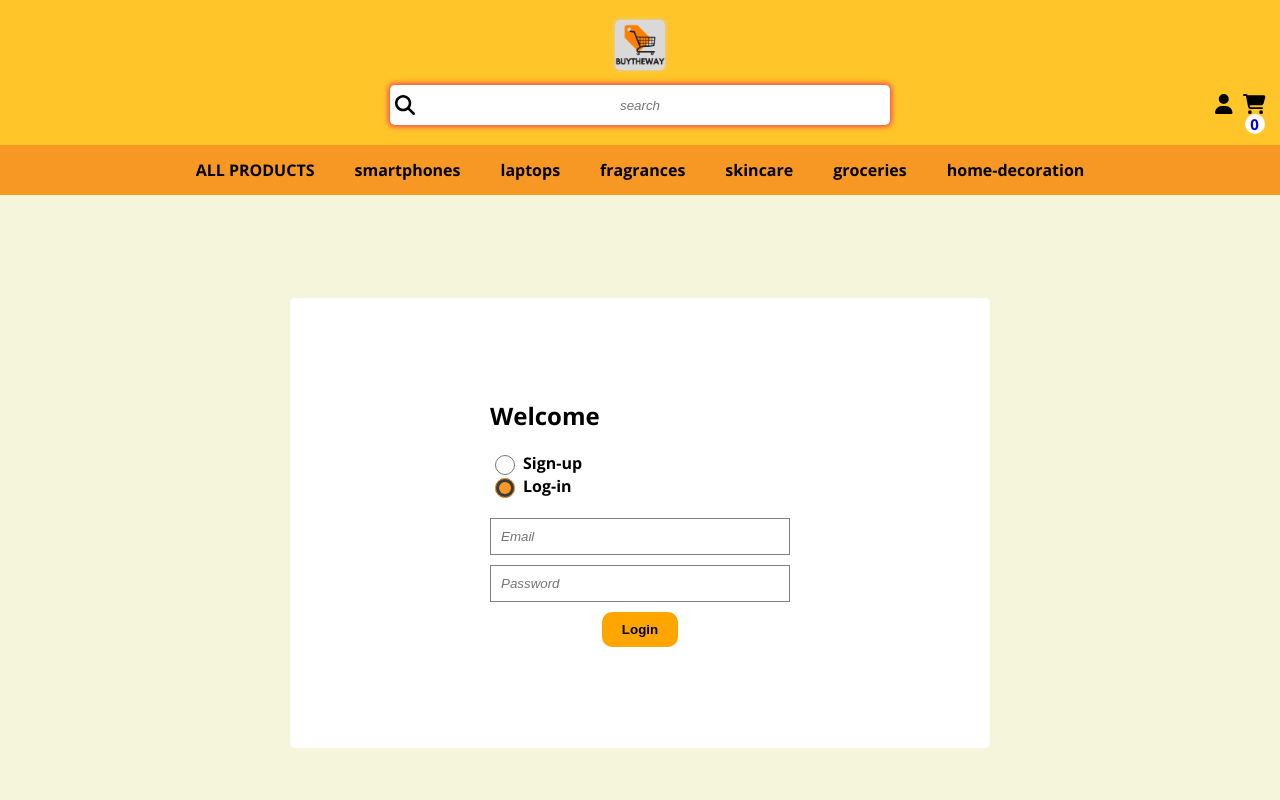
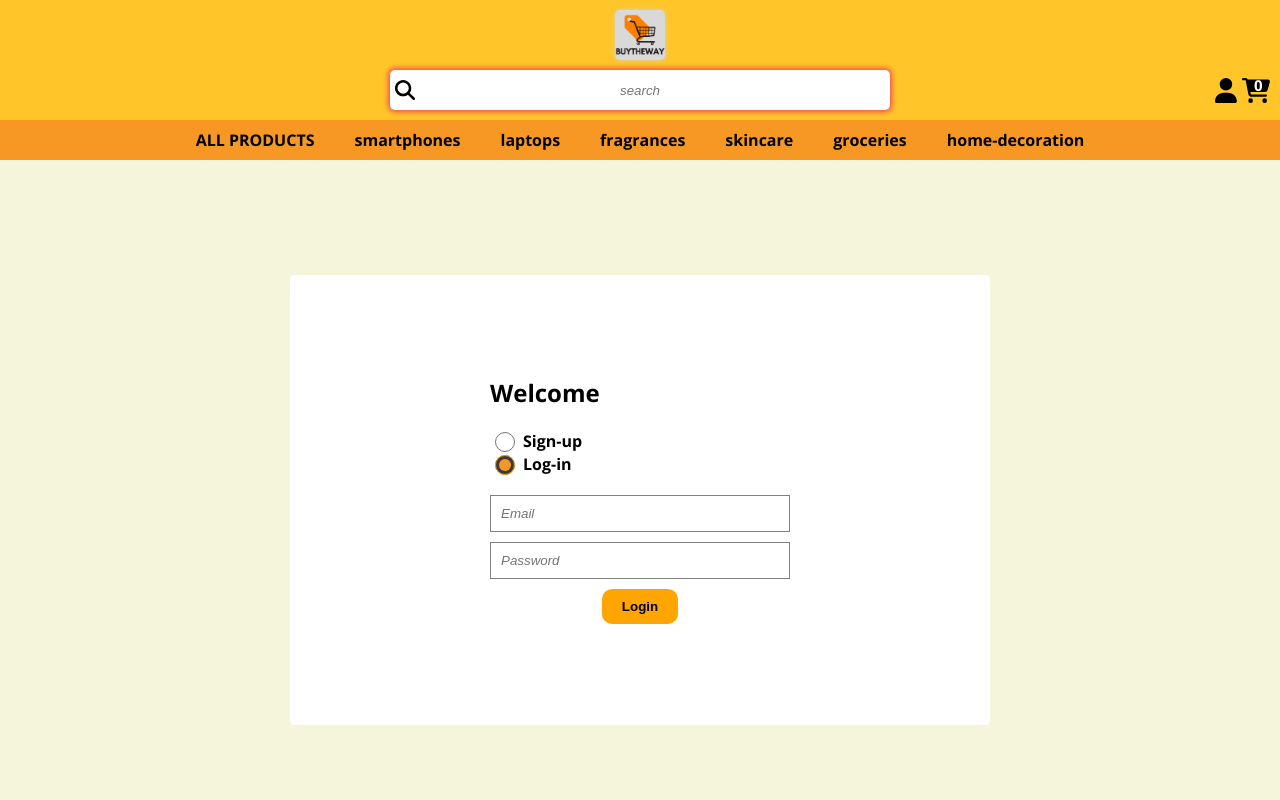
Before and after one commit to barisbalcimusic/e-commerce-app, a React (Vite) app: page /auth in a window 1280 px wide. Shown: the top 800 px of the page. Built offline with nearby package versions, Linux system fonts and the light colour scheme.

Commit message:
some header improvements

```diff
--- a/src/components/layout/Header.jsx
+++ b/src/components/layout/Header.jsx
@@ -32,7 +32,7 @@ const Header = () => {
     <header>
       <nav>
         <div className="nav-top">
-          <Link to="/">
+          <Link className="logo-link" to="/">
             <img src={logo} alt="logo" className="logo" />
           </Link>
         </div>
--- a/src/index.scss
+++ b/src/index.scss
@@ -9,8 +9,9 @@ body {
   margin: 0;
   font-family: "Open Sans", sans-serif;
   #root {
+    @include flex-col-spaced;
     width: 100%;
     background-color: beige;
-    @include flex-col-spaced;
+    position: relative;
   }
 }
--- a/src/styles/_media.scss
+++ b/src/styles/_media.scss
@@ -41,7 +41,7 @@
   .home-container,
   .product-detail,
   .shopping-cart {
-    margin-top: 70px !important;
+    margin-top: 60px !important;
   }
   .category-box {
     width: 300px !important;
@@ -55,7 +55,7 @@
   .credentials,
   .user-account-container,
   .products-container {
-    margin-top: 50px !important;
+    margin-top: 40px !important;
   }
   .highlights,
   .categories {
--- a/src/styles/_variables.scss
+++ b/src/styles/_variables.scss
@@ -10,3 +10,4 @@ $link: blue;
 $bg-root: beige;
 $category-border: rgb(59, 59, 59);
 $cat-bor-size: 1.5px;
+$header-height: 120px;
--- a/src/styles/components-style/Header.scss
+++ b/src/styles/components-style/Header.scss
@@ -1,26 +1,35 @@
 header {
   @include flex-col-centered;
+  gap: 0;
   width: 100%;
-  height: 145px;
+  height: $header-height;
   min-height: 100px;
   background-color: $primary;
-  position: relative;
-  padding: 20px 0px;
   box-sizing: border-box;
   nav {
-    @include flex-col-centered;
-    gap: 10px;
+    display: flex;
+    flex-direction: column;
+    justify-content: space-evenly;
+    align-items: center;
     width: 100%;
+    height: 100%;
+    box-sizing: border-box;
+
     .nav-top {
-      .logo {
+      .logo-link {
         width: 50px;
         height: 50px;
+        @include flex-col-centered;
+        .logo {
+          width: 100%;
+          height: 100%;
           object-fit: cover;
           border-radius: 5px;
           box-shadow: 0px 0px 4px 0px $box-shadow;
           &:hover {
             box-shadow: 0px 0px 10px 0px $hover;
             cursor: pointer;
+          }
         }
       }
     }
@@ -69,31 +78,34 @@ header {
       }
       .nav-right {
         @include flex-row-spaced;
-        gap: 10px;
+        gap: 5px;
         position: absolute;
-        right: 15px;
+        right: 10px;
         a {
           text-decoration: none;
           position: relative;
+          @include flex-row-centered;
+
           .count {
             @include flex-row-centered;
             width: 15px;
             height: 15px;
-            background-color: $bg-1;
-            padding: 10px;
             margin: 0;
+            color: white;
             font-size: 15px;
             font-weight: bold;
             position: absolute;
-            top: 20px;
-            left: 2px;
+            top: 0px;
+            left: 9px;
             border-radius: 50%;
           }
         }
         .cart-icon,
         .user-icon {
+          @include flex-row-centered;
           color: black;
-          font-size: 20px;
+          font-size: 25px;
+          position: relative;
           cursor: pointer;
           &:hover {
             color: $hover;
@@ -106,12 +118,12 @@ header {
       width: 100%;
       background-color: $secondary;
       position: absolute;
-      top: 145px;
+      top: $header-height;
       .categories-bar {
         @include flex-row-centered;
         gap: 0;
         max-width: 1000px;
-        height: 50px;
+        height: 40px;
         margin: 0;
         li {
           height: 100%;
@@ -137,10 +149,11 @@ header {
 
 aside {
   width: 100vw;
-  background-color: rgba(242, 152, 44, 0.95);
+  height: 100%;
+  background-color: $secondary;
   position: absolute;
   z-index: 2;
-  top: 145px;
+  top: $header-height;
   left: -100vw;
   transition: transform 0.3s 0s linear;
   ul {
--- a/src/styles/pages-style/Checkout.scss
+++ b/src/styles/pages-style/Checkout.scss
@@ -2,7 +2,7 @@
   @include flex-row-centered;
   gap: 100px;
   width: 100%;
-  min-height: calc(100vh - 145px);
+  min-height: calc(100vh - $header-height);
   margin: 20px 0;
   .order-success {
     color: $success;
--- a/src/styles/pages-style/Credentials.scss
+++ b/src/styles/pages-style/Credentials.scss
@@ -1,7 +1,7 @@
 .credentials {
   @include flex-row-centered;
   width: 100%;
-  min-height: calc(100vh - 145px);
+  min-height: calc(100vh - $header-height);
   h2 {
     margin: 0;
   }
--- a/src/styles/pages-style/NotFound.scss
+++ b/src/styles/pages-style/NotFound.scss
@@ -1,6 +1,6 @@
 .not-found {
   @include flex-col-centered;
-  min-height: calc(100vh - 145px);
+  min-height: calc(100vh - $header-height);
   padding: 20px;
   div {
     ul {
--- a/src/styles/pages-style/ProductDetail.scss
+++ b/src/styles/pages-style/ProductDetail.scss
@@ -6,7 +6,7 @@
   gap: 20px;
   width: 85%;
   max-width: 500px;
-  min-height: calc(100vh - 145px);
+  min-height: calc(100vh - $header-height);
   background-color: $bg-1;
   margin: 20px 0;
   padding: 25px;
--- a/src/styles/pages-style/ShoppingCart.scss
+++ b/src/styles/pages-style/ShoppingCart.scss
@@ -3,7 +3,7 @@
   gap: 30px;
   margin: 20px 0;
   width: 100%;
-  min-height: calc(100vh - 145px);
+  min-height: calc(100vh - $header-height);
   h1 {
     margin: 0;
   }
--- a/src/styles/pages-style/UserAccount.scss
+++ b/src/styles/pages-style/UserAccount.scss
@@ -2,7 +2,7 @@
   @include flex-col-centered;
   gap: 20px;
   width: 100%;
-  min-height: calc(100vh - 145px);
+  min-height: calc(100vh - $header-height);
   h2 {
     margin: 0;
   }
```
Lines whose indentation alone changed are shown as unchanged.
